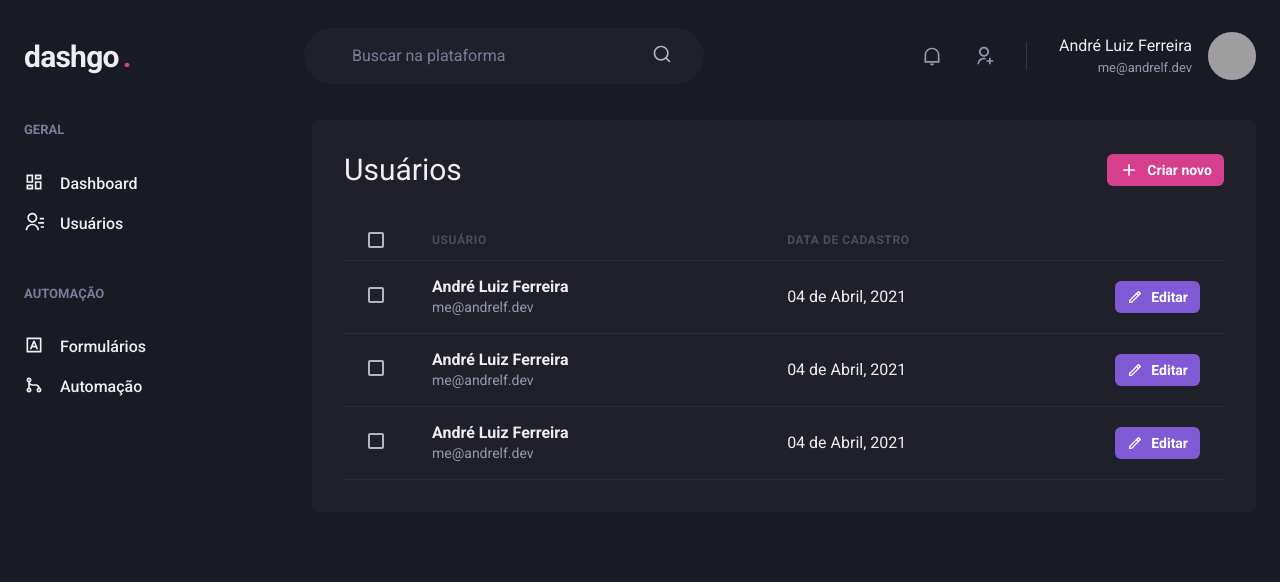
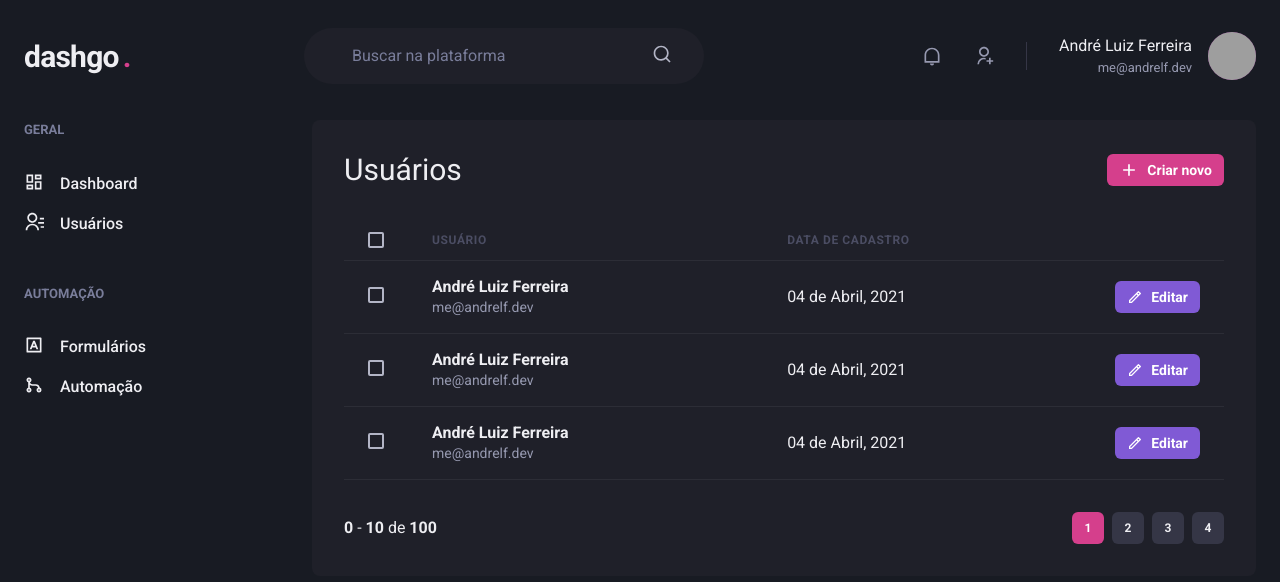
Before and after one commit to dehlferreira/rocketseat-ignite-dashgo, a Next.js app: page /users in a window 1280 px wide. Shown: the top 582 px of the page. Built offline with nearby package versions, Linux system fonts and the light colour scheme; grey boxes are pictures that could not be loaded.

Commit message:
feat(task-13): componente pagination #13

```diff
--- /dev/null
+++ b/src/components/Pagination.tsx
@@ -0,0 +1,65 @@
+import { Box, Button, Stack } from '@chakra-ui/react';
+
+export function Pagination() {
+  return (
+    <Stack
+      direction="row"
+      spacing="6"
+      mt="8"
+      justify="space-between"
+      align="center"
+    >
+      <Box>
+        <strong>0</strong> - <strong>10</strong> de <strong>100</strong>
+      </Box>
+      <Stack direction="row" spacing="2">
+        <Button
+          size="sm"
+          fontSize="xs"
+          width="4"
+          colorScheme="pink"
+          disabled
+          _disabled={{
+            bgColor: 'pink.500',
+            cursor: 'default',
+          }}
+        >
+          1
+        </Button>
+        <Button
+          size="sm"
+          fontSize="xs"
+          width="4"
+          bgColor="gray.700"
+          _hover={{
+            bg: 'gray.500',
+          }}
+        >
+          2
+        </Button>
+        <Button
+          size="sm"
+          fontSize="xs"
+          width="4"
+          bgColor="gray.700"
+          _hover={{
+            bg: 'gray.500',
+          }}
+        >
+          3
+        </Button>
+        <Button
+          size="sm"
+          fontSize="xs"
+          width="4"
+          bgColor="gray.700"
+          _hover={{
+            bg: 'gray.500',
+          }}
+        >
+          4
+        </Button>
+      </Stack>
+    </Stack>
+  );
+}
--- a/src/pages/users/index.tsx
+++ b/src/pages/users/index.tsx
@@ -17,6 +17,7 @@
 
 import { Header } from '../../components/Header';
 import { Siderbar } from '../../components/Sidebar';
+import { Pagination } from '../../components/Pagination';
 
 export default function UserList() {
   return (
@@ -132,6 +133,7 @@
               </Tr>
             </Tbody>
           </Table>
+          <Pagination />
         </Box>
       </Flex>
     </Box>
```
